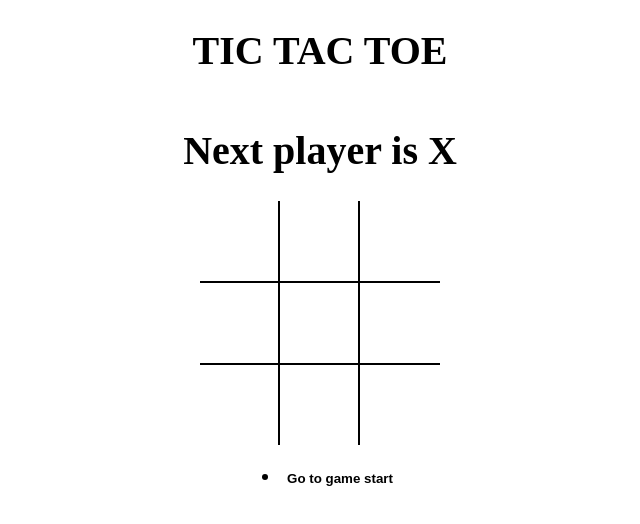
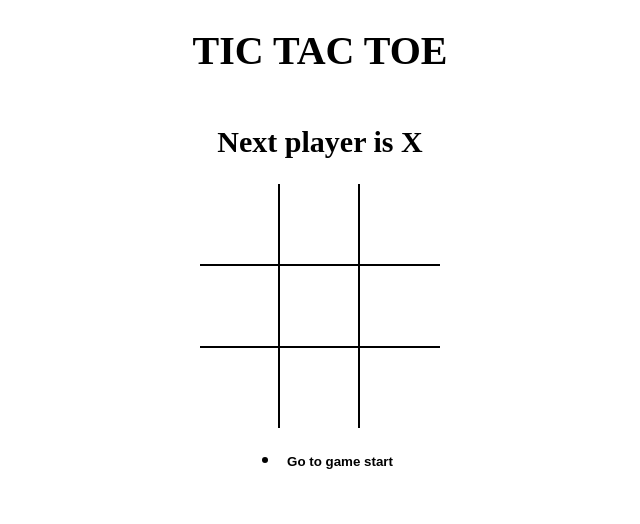
Before and after one commit to Shivakarka/tictactoe, a React (Vite) app: page / in a window 1280 px wide. Shown: the top 524 px of the page, without its empty margins (320-960 px from the left). Built offline with nearby package versions, Linux system fonts and the light colour scheme.

Commit message:
drew message using conditional rendering

```diff
--- a/src/App.jsx
+++ b/src/App.jsx
@@ -1,6 +1,7 @@
 import React, {useState} from "react";
 import Board from "./components/Board";
 import History from "./components/History";
+import StatusMessage from "./components/StatusMessage";
 import { calculateWinner } from "./helpers";
 import './styles/root.scss';
 
@@ -44,7 +45,7 @@ const App = () => {
   return (
   <div className="app">
   <h1>TIC TAC TOE</h1>
-  <h1>{message}</h1>
+  <StatusMessage winner={winner} current={current}/>
   <Board board={current.board} handleSquareClick={handleSquareClick}/>
   <History history={history} moveTo={moveTo} currentMove={currentMove}/>
   </div>
--- /dev/null
+++ b/src/components/StatusMessage.jsx
@@ -0,0 +1,15 @@
+import React from 'react'
+
+const StatusMessage = ({winner,current}) => {
+  const noMovesLeft = current.board.every((element)=> element != null);    //this will traverse the whole array and returns true if no null is present
+  return (
+    // below is the status message template which display messages when the corresponding conditions are true
+    <h2>
+      {winner && `Winner is ${winner}`}
+      {!winner && !noMovesLeft && `Next player is ${current.isXNext ? 'X' : 'O'}`}
+      {!winner &&  noMovesLeft && 'X and O tied'}
+    </h2>
+  )
+}
+
+export default StatusMessage
```
